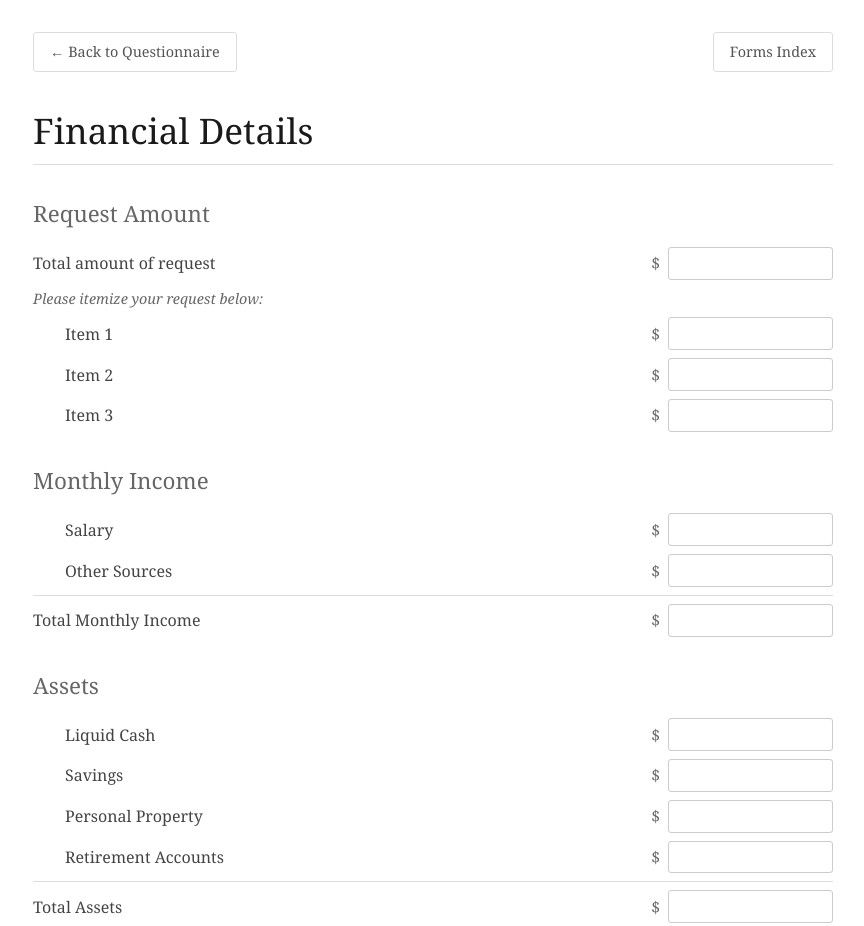
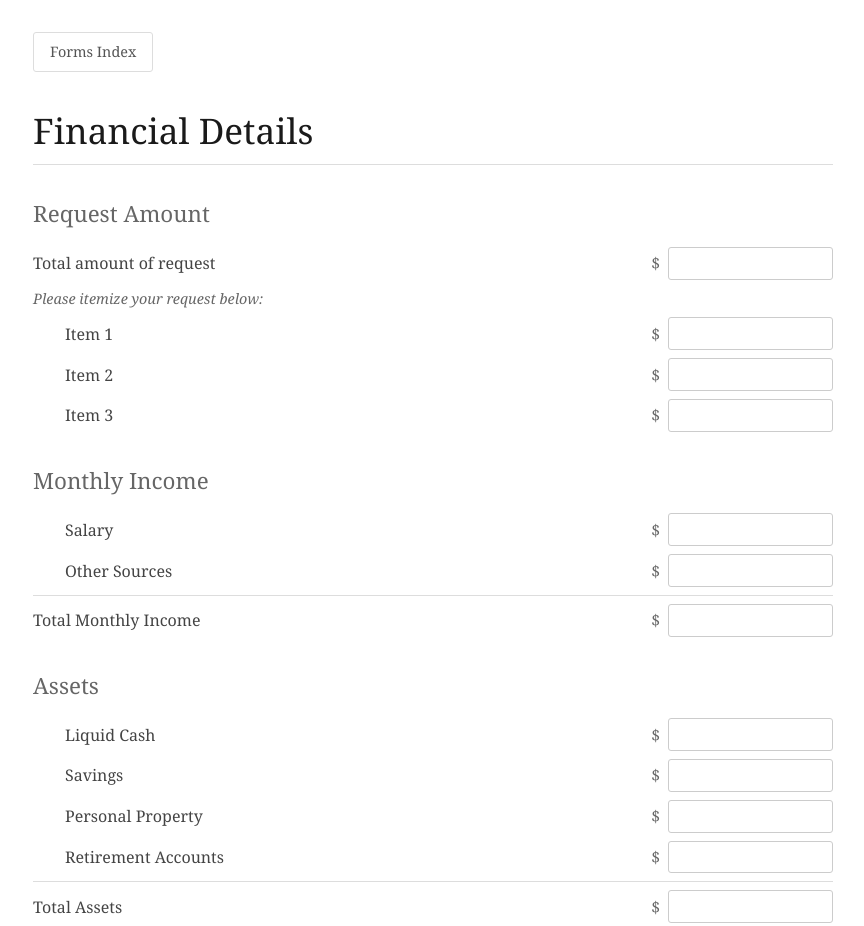
Before and after one commit to cristbc/parish, a plain HTML site: page financial.html in a window 1280 px wide. Shown: the top 926 px of the page, without its empty margins (207-1071 px from the left). Drawn offline with Linux system fonts and the light colour scheme.

Commit message:
Update financial.html

```diff
--- a/financial.html
+++ b/financial.html
@@ -116,7 +116,6 @@
 </head>
 <body>
     <div class="navigation">
-        <a href="benevolence.html" class="nav-link">&larr; Back to Questionnaire</a>
         <a href="index.html" class="nav-link">Forms Index</a>
     </div>
 
```
